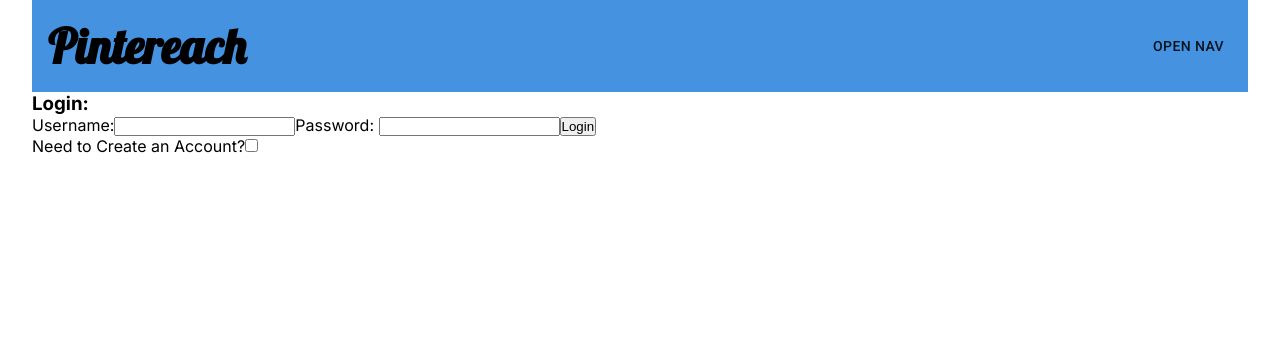
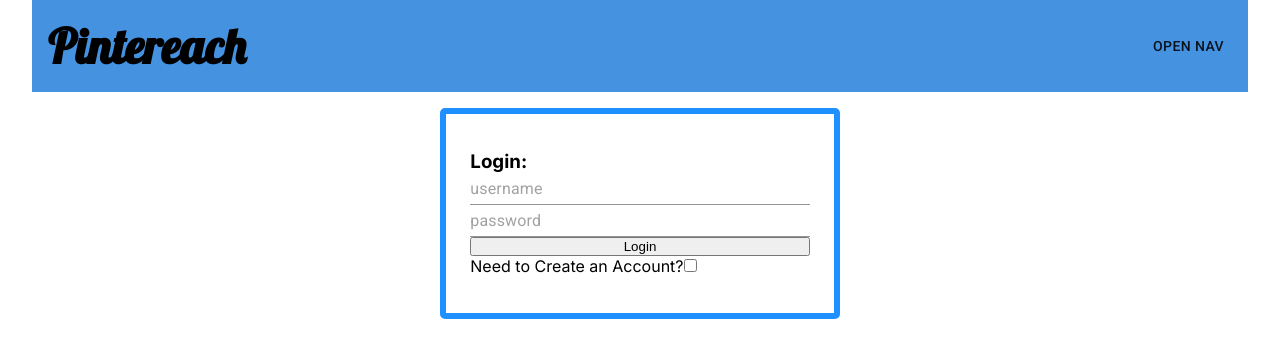
Before and after one commit to BW-TT-2-Pintereach/front_end, a React (Create React App) app: page /authorization in a window 1280 px wide. Shown: the top 358 px of the page. Built offline with nearby package versions, Linux system fonts and the light colour scheme.

Commit message:
Login Styled

```diff
--- a/package.json
+++ b/package.json
@@ -4,6 +4,7 @@
   "private": true,
   "dependencies": {
     "@material-ui/core": "^4.11.0",
+    "@material-ui/styles": "^4.10.0",
     "@testing-library/jest-dom": "^5.11.6",
     "@testing-library/react": "^11.1.2",
     "@testing-library/user-event": "^12.2.2",
--- a/src/App.js
+++ b/src/App.js
@@ -9,7 +9,7 @@
 import { PrivateRoute } from './components/PrivateRoute';
 
 import { SavedArticleContext } from './context/SavedArticleContext'
-import GlobalStyle from './components/GlobalStyle';
+import GlobalStyle from './components/Styles/GlobalStyle';
 
 function App() {
 
--- a/src/components/Login.js
+++ b/src/components/Authorization/Login.js
@@ -1,7 +1,9 @@
 import { useState } from 'react';
 import { useHistory } from 'react-router-dom';
+import { TextField } from '@material-ui/core';
+import styled from 'styled-components';
 
-import { axiosDev } from '../utils/axiosDev';
+import { axiosDev } from '../../utils/axiosDev';
 
 
 const initialInput = {
@@ -36,26 +38,36 @@
     return (
         <div className="authForm">
             <h3>Login: </h3>
-            <div className="inputs">
-                <label>Username:</label>
-                <input
+            <StyledAuthInput>
+                <TextField
                     type="text"
                     name="username"
                     value={userInput.username}
                     onChange={handleChange}
+                    placeholder="username"
                 />
-                <label>Password: </label>
-                <input
+                <TextField
                     type="text"
                     name="password"
                     value={userInput.password}
                     onChange={handleChange}
+                    placeholder="password"
                 />
                 <button onClick={login}>Login</button>
-            </div>
+            </StyledAuthInput>
         </div>
     )
 
 };
 
+const StyledFormContainer = styled.div`
+    width: 50rem;
+    margin: 0 auto;
+`;
+
+const StyledAuthInput = styled.div`
+    display: flex;
+    flex-flow: column nowrap;
+`;
+
 export default Login;
--- a/src/components/SignUp.js
+++ b/src/components/Authorization/SignUp.js
@@ -1,6 +1,7 @@
 import { useState } from 'react';
+import { TextField } from '@material-ui/core';
 
-import { axiosDev } from '../utils/axiosDev';
+import { axiosDev } from '../../utils/axiosDev';
 
 
 const initialInput = {
@@ -34,14 +35,14 @@
             <h3>Sign up for a New Account! </h3>
             <div className="inputs">
                 <label>Username:</label>
-                <input
+                <TextField
                     type="text"
                     name="username"
                     value={userInput.username}
                     onChange={handleChange}
                 />
                 <label>Password: </label>
-                <input
+                <TextField
                     type="text"
                     name="password"
                     value={userInput.password}
--- a/src/components/Nav.js
+++ b/src/components/Nav.js
@@ -2,6 +2,7 @@
 import { NavLink, Link } from 'react-router-dom';
 
 import { Menu, MenuItem, Button } from '@material-ui/core'
+// import { styled } from '@material-ui/core/styles'
 import styled from 'styled-components';
 
 
@@ -49,6 +50,7 @@
 
     );
 };
+
 
 const StyledHeader = styled.header`
     background: #4492E0;
@@ -98,6 +100,4 @@
     }
 `;
 
-
-// font-family: 'Lobster', cursive;
 export default Nav;
--- a/src/pages/Authorization.js
+++ b/src/pages/Authorization.js
@@ -1,7 +1,8 @@
 import { useState } from 'react';
+import styled from 'styled-components';
 
-import Login from '../components/Login'
-import SignUp from '../components/SignUp';
+import Login from '../components/Authorization/Login'
+import SignUp from '../components/Authorization/SignUp';
 
 const Authorization = () => {
 
@@ -14,7 +15,7 @@
 
     if (!signup) {
         return (
-            <>
+            <StyledAuthContainer>
                 <Login />
                 <div className="authRadioConainer">
                     <label>Need to Create an Account?</label>
@@ -25,7 +26,7 @@
                         onChange={handleChange}
                     />
                 </div>
-            </>
+            </StyledAuthContainer>
         )
     }
 
@@ -38,4 +39,12 @@
 
 };
 
+const StyledAuthContainer = styled.div`
+    width: 25rem;
+    margin: 1rem auto;
+    padding: 3% 2%;
+    border: 6px solid dodgerblue;
+    border-radius: 5px;
+`;
+
 export default Authorization;
```
Also changed, not shown: src/components/Styles/GlobalStyle.js (renamed from src/components/GlobalStyle.js), 1 other file (tests, documents, lock files or other folders).
